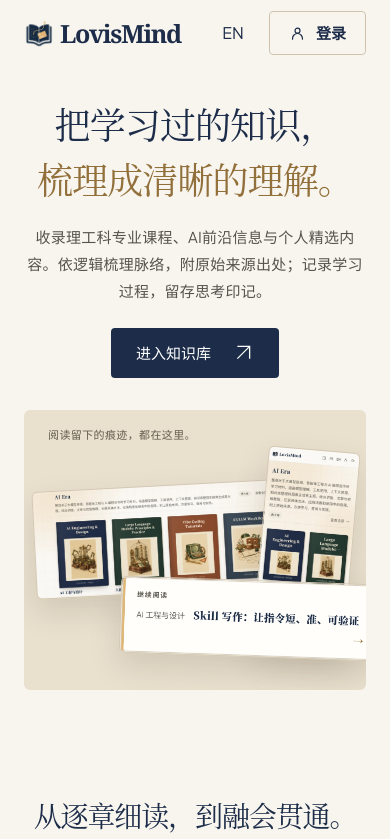
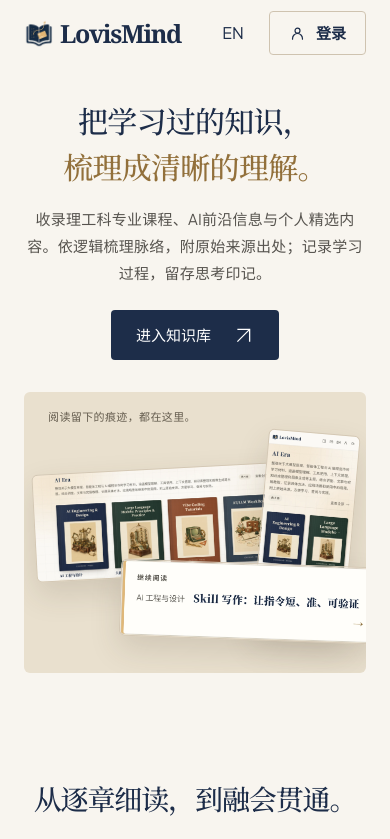
Before and after one commit to Lovis-Log/knowledge-site, a Next.js app in the folder project/: page / in a window 390 px wide. Shown: the top 839 px of the page. Built offline with nearby package versions, Linux system fonts and the light colour scheme; no server answers.

Commit message:
Unify landing serif headings across devices and keep mobile hero lines intact

```diff
--- a/project/components/landing/landing-page.tsx
+++ b/project/components/landing/landing-page.tsx
@@ -1,6 +1,7 @@
 "use client";
 
 import { useCallback, useEffect, useRef, useState } from "react";
+import localFont from "next/font/local";
 import { ReaderLink as Link } from "../navigation-feedback";
 import { AccountIcon } from "@/components/account-icon";
 import { UiLanguageToggle } from "@/components/ui-language-toggle";
@@ -12,6 +13,16 @@ import { landingCopy as copy, landingFeatures, landingQuestions, landingVolumes
 import { landingAssets } from "@/lib/landing-assets";
 import { LandingStory } from "./landing-story";
 import styles from "./landing-redesign.module.css";
+
+const headingSerif = localFont({
+  src: "./fonts/noto-serif-sc-landing-500.woff2",
+  weight: "500",
+  style: "normal",
+  display: "swap",
+  variable: "--font-landing-serif",
+  adjustFontFallback: false,
+  fallback: ["Source Han Serif SC", "Noto Serif CJK SC", "Songti SC", "STSong", "SimSun", "Georgia", "serif"],
+});
 
 function Arrow() {
   return <svg viewBox="0 0 24 24" fill="none" stroke="currentColor" strokeWidth="1.5" aria-hidden="true"><path d="M5 19 19 5M5 5h14v14" /></svg>;
@@ -116,7 +127,7 @@ export function LandingPage() {
   }
 
   return (
-    <div ref={root} id="lovismind-landing" className={styles.landing} data-motion="on" data-intro={hydrated ? "ready" : undefined}>
+    <div ref={root} id="lovismind-landing" className={`${headingSerif.variable} ${styles.landing}`} data-motion="on" data-intro={hydrated ? "ready" : undefined}>
       <header className={styles.header}>
         <div className={`${styles.shell} ${styles.headerInner}`}>
           <a href="#top" className={styles.brand} suppressHydrationWarning {...uiLabel("LovisMind 首页", "LovisMind home")}>
--- a/project/components/landing/landing-redesign.module.css
+++ b/project/components/landing/landing-redesign.module.css
@@ -1,4 +1,5 @@
 .landing {
+  --serif: var(--font-landing-serif), serif;
   --lm-navy: #1d2d49;
   --lm-ink: #56534e;
   --lm-muted: #766f65;
@@ -315,6 +316,7 @@
 .hero { padding-top: 22px; padding-bottom: 16px; }
 .hero h1 { max-width: 1150px; margin-inline: auto; font-size: clamp(42px, 3.8vw, 68px); line-height: 1.35; }
 .heroLine { display: block; }
+.heroLine > :global([data-ui-block="zh"]) { white-space: nowrap; }
 .heroLine + .heroLine { margin-top: .18em; }
 .brand .brandDescription { max-width: 13em; font: 400 .75rem/1.4 var(--sans); letter-spacing: 0; }
 @media (max-width: 1100px) { .brand .brandDescription { display: none; } }
@@ -514,6 +516,7 @@
 @media (max-width: 760px) {
   .hero { padding-top: 34px; padding-bottom: 42px; }
   .hero h1 { font-size: clamp(36px, 9.2vw, 56px); line-height: 1.35; }
+  :global(html[data-ui-lang="zh"]) .hero h1 { font-size: clamp(24px, 7.7vw, 56px); }
   .heroDescription { margin: 19px auto 24px; font-size: .9375rem; line-height: 1.8; }
   .heroArt { --stage-height: clamp(255px, 72vw, 375px); margin-top: 32px; }
   .story { padding-top: 62px; }
```
Also changed, not shown: project/components/landing/fonts/OFL.txt (added), project/components/landing/fonts/README.md (added), project/components/landing/fonts/noto-serif-sc-landing-500.woff2 (added).
